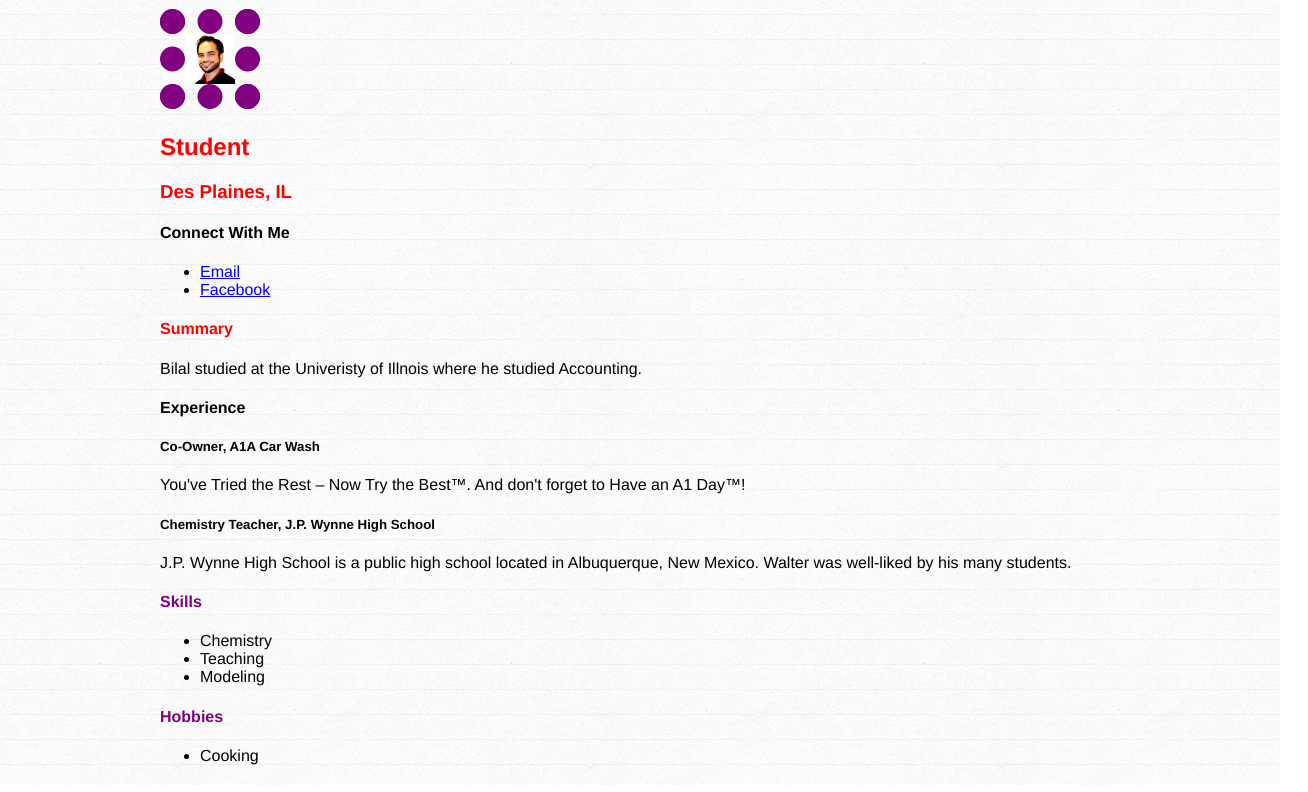
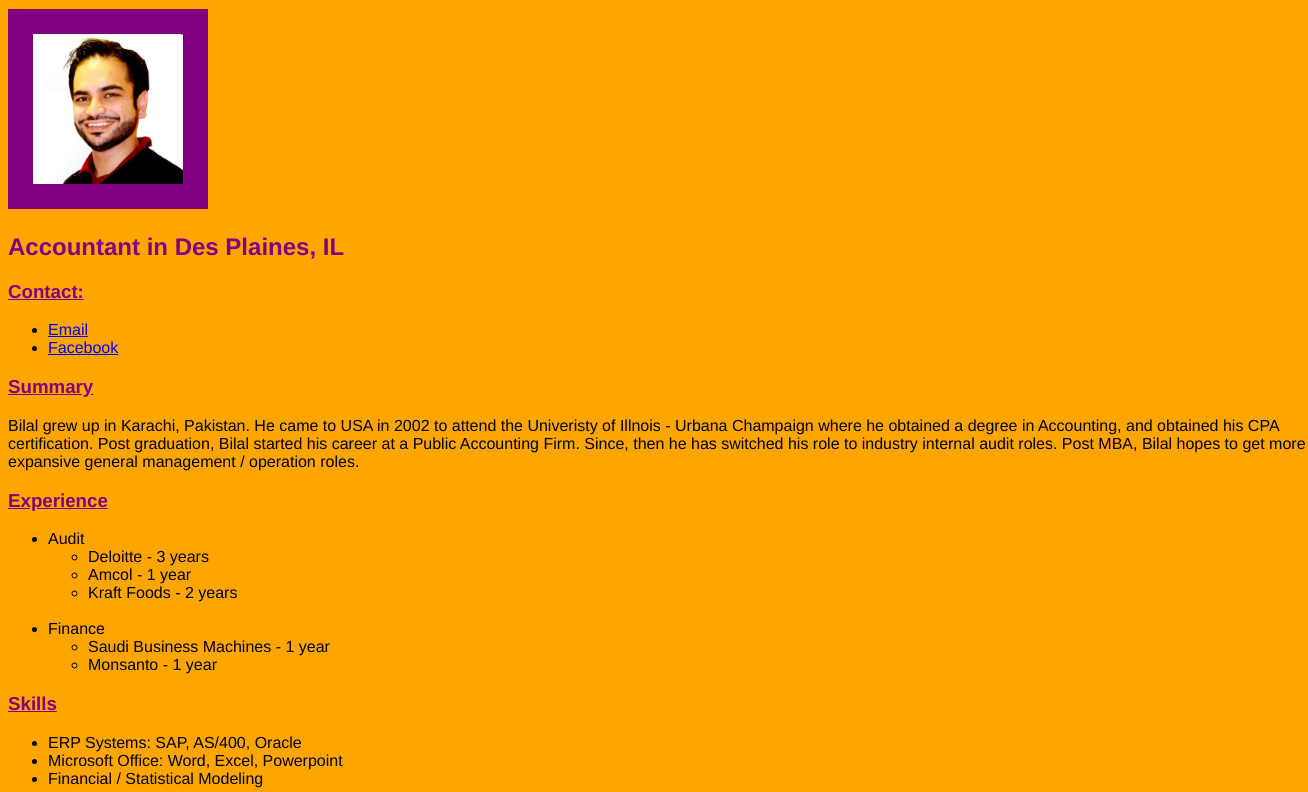
Before and after one commit to bilalbaweja/bilalbaweja.github.io, a plain HTML site: page index.html in a window 1280 px wide. Shown: the part 71-863 px from the top of the page, 1308 px wide, since content can reach past the window. Drawn offline with nearby package versions, Linux system fonts and the light colour scheme.

Commit message:
Ready for HW
Made changes to make it ready for HW submittal

```diff
--- a/index.html
+++ b/index.html
@@ -1,7 +1,7 @@
 <!DOCTYPE html>
 <html>
 <head>
-  <title>Bilal Baweja, Student</title>
+  <title>Personal Profile Page - Bilal Baweja</title>
   <meta charset="UTF-8">
   <link rel="stylesheet" type="text/css" href="style.css">
   <script src="http://ajax.googleapis.com/ajax/libs/jquery/2.1.4/jquery.min.js"></script>
@@ -12,10 +12,9 @@
     <p>
       <img src="1.jpg" id="bilal">
     </p>
-    <h2>Student</h2>
-    <h3>Des Plaines, IL</h3>
+    <h2>Accountant in Des Plaines, IL</h2>
     <div>
-      <h4>Connect With Me</h4>
+      <h3 class="unicorn">Contact:</h3>
       <ul>
         <li><a href="mailto:h-baweja@kellogg.northwestern.edu">Email</a></li>
 
@@ -23,34 +22,42 @@
       </ul>
     </div>
     <div>
-      <h4 id="summary">Summary</h4>
+      <h3 class="unicorn">Summary</h3>
       <p>
-        Bilal studied at the Univeristy of Illnois where he studied Accounting.
+        Bilal grew up in Karachi, Pakistan. He came to USA in 2002 to attend the Univeristy of Illnois - Urbana Champaign where he obtained a degree in Accounting, and obtained his CPA certification. Post graduation, Bilal started his career at a Public Accounting Firm. Since, then he has switched his role to industry internal audit roles. Post MBA, Bilal hopes to get more expansive general management / operation roles.
       </p>
     </div>
     <div>
-      <h4>Experience</h4>
-      <div>
-        <h5>Co-Owner, A1A Car Wash</h5>
-        <p>You've Tried the Rest – Now Try the Best™. And don't forget to Have an A1 Day™!</p>
-      </div>
-      <div>
-        <h5>Chemistry Teacher, J.P. Wynne High School</h5>
-        <p>J.P. Wynne High School is a public high school located in Albuquerque, New Mexico. Walter was well-liked by his many students.</p>
-      </div>
+      <h3 class="unicorn">Experience</h3>
+        <ul>
+          <li>Audit</li>
+            <ul>
+              <li> Deloitte - 3 years</li>
+              <li> Amcol - 1 year</li>
+              <li> Kraft Foods - 2 years</li>
+              <br>
+            </ul>
+          <li>Finance</li>
+            <ul>
+              <li> Saudi Business Machines - 1 year</li>
+              <li> Monsanto - 1 year</li>
+            </ul>
+        </ul>
     </div>
     <div>
-      <h4 class="unicorn">Skills</h4>
+      <h3 class="unicorn">Skills</h3>
       <ul>
-        <li>Chemistry</li>
-        <li>Teaching</li>
-        <li>Modeling</li>
+        <li>ERP Systems: SAP, AS/400, Oracle</li>
+        <li>Microsoft Office: Word, Excel, Powerpoint</li>
+        <li>Financial / Statistical Modeling</li>
       </ul>
     </div>
     <div>
-      <h4 class="unicorn">Hobbies</h4>
+      <h3 class="unicorn">Hobbies</h3>
       <ul>
         <li>Cooking</li>
+        <li>Traveling</li>
+        <li>DIY Projects</li>
       </ul>
     </div>
   </div>
--- a/style.css
+++ b/style.css
@@ -1,26 +1,22 @@
 body {
   font-family: 'helvetica neue', arial, sans-serif;
   font-weight: 300;
-  background: url(linedpaper.png) repeat;
+  background: orange;
 }
 #wrapper {
-  width: 960px;
+  width: 1300px;
   margin: 20px auto;
 }
-/*Making H1 color red*/
+#bilal {
+	width: 150px;
+	border: 25px solid purple;
+}
 h1, h2, h3 {
-	color: red;
+	color: purple;
 }
 #summary {
-	color:red;
+	text-decoration:underline;
 }
 .unicorn {
-	color:purple;
+	text-decoration:underline;
 }
-img {
-width:120px;
-}
-#bilal {
-	width: 50px;
-	border: 25px dotted purple;
-}
```
